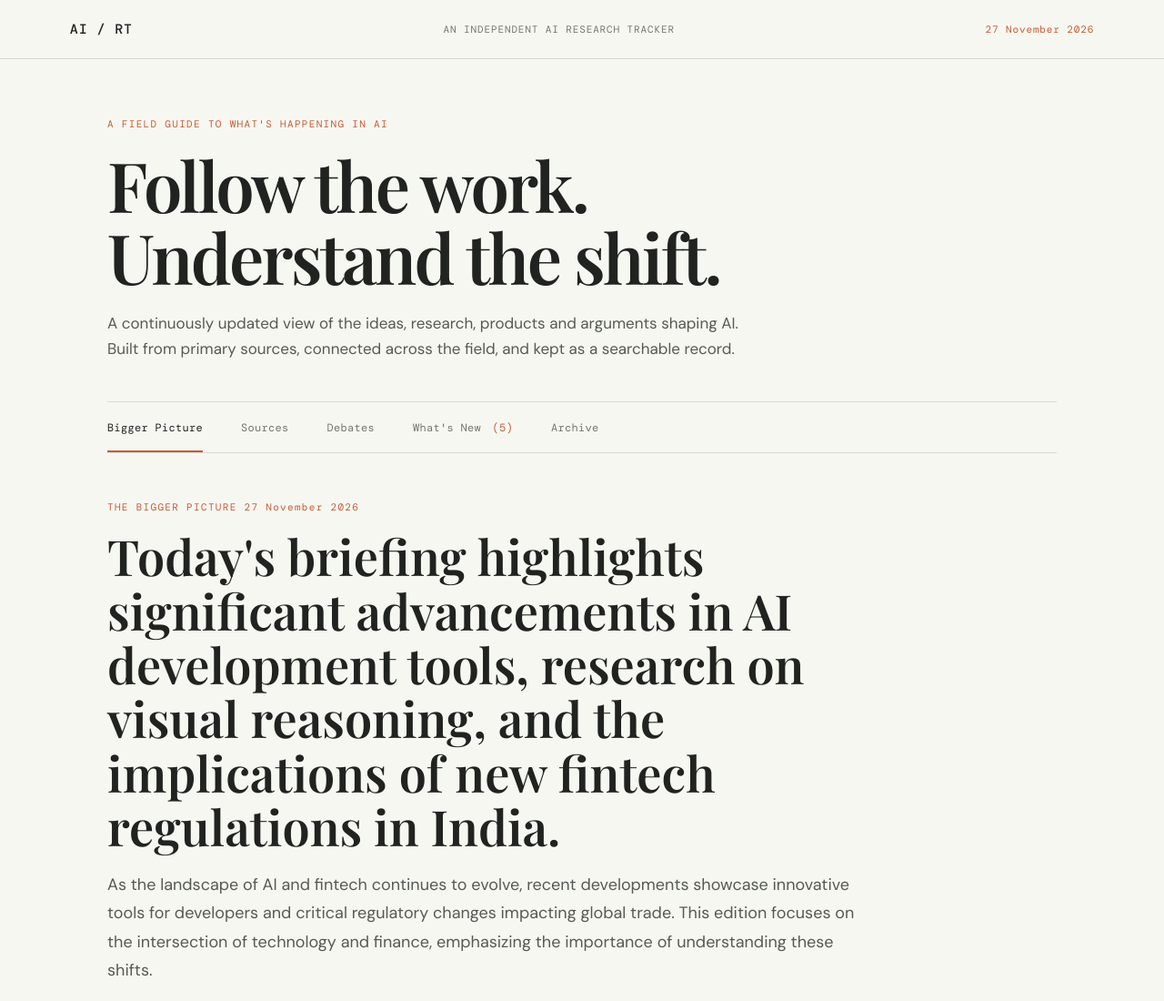
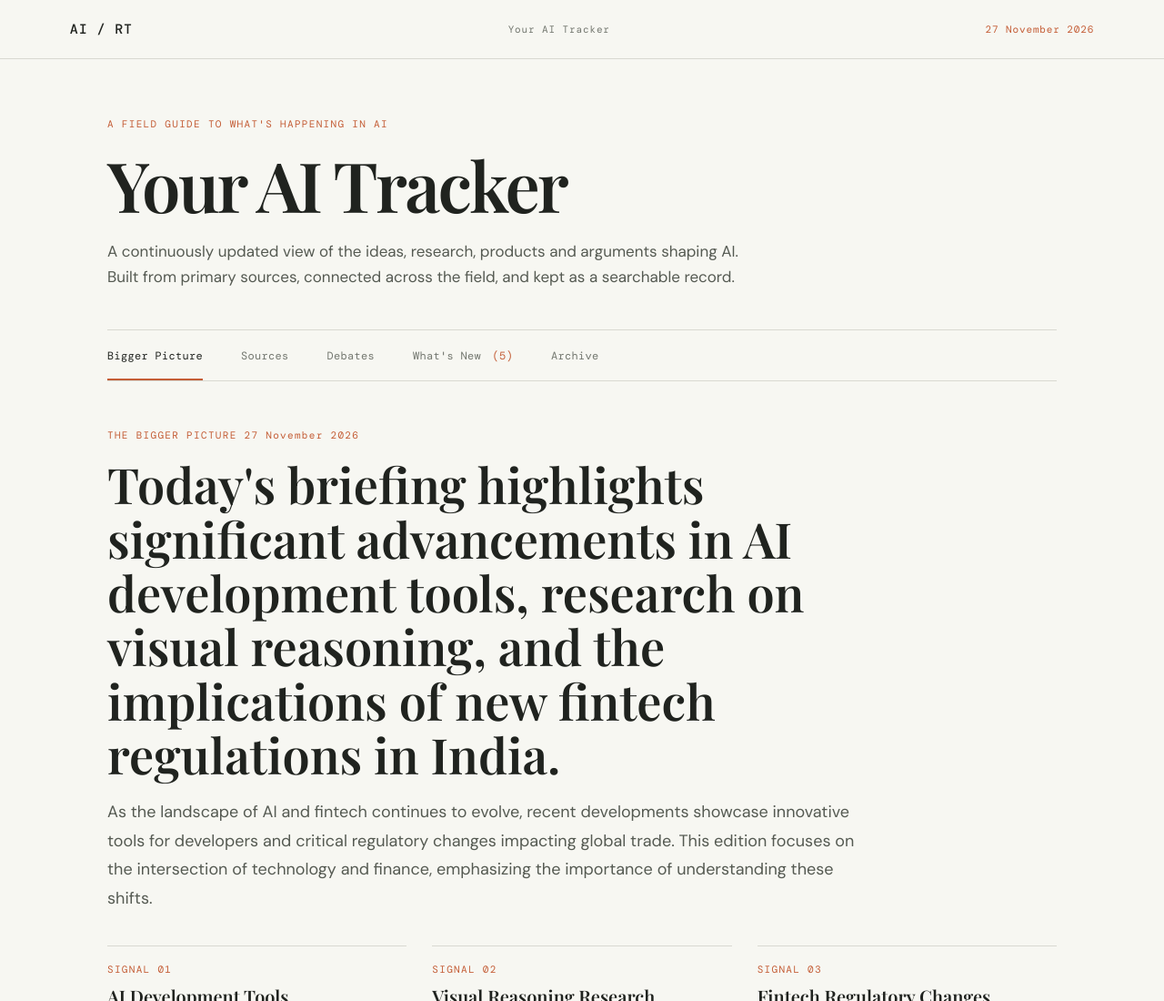
Before and after one commit to yattisoni08-dev/ai-research-tracker, a plain HTML site: page index.html in a window 1280 px wide. Shown: the top 1100 px of the page at 91% size. Drawn offline with nearby package versions, Linux system fonts and the light colour scheme.

Commit message:
Update tracker branding and Bigger picture heading

```diff
--- a/index.html
+++ b/index.html
@@ -1,14 +1,14 @@
 <!doctype html>
 <html lang="en"><head><meta charset="utf-8"><meta name="viewport" content="width=device-width,initial-scale=1"><meta name="description" content="An independent, living tracker of AI research, debates and developments."><title>AI Research Tracker</title><link rel="preconnect" href="https://fonts.googleapis.com"><link href="https://fonts.googleapis.com/css2?family=DM+Mono:wght@400;500&family=DM+Sans:wght@400;500;600;700&family=Playfair+Display:wght@500;600&display=swap" rel="stylesheet"><link rel="stylesheet" href="styles.css"></head>
 <body>
-<header class="top"><a class="brand" href="#">AI / RT</a><span>AN INDEPENDENT AI RESEARCH TRACKER</span><span id="edition"></span></header>
+<header class="top"><a class="brand" href="#">AI / RT</a><span>Your AI Tracker</span><span id="edition"></span></header>
 <main>
-<section class="masthead"><p class="eyebrow">A FIELD GUIDE TO WHAT'S HAPPENING IN AI</p><h1>Follow the work.<br>Understand the shift.</h1><p class="mast-intro">A continuously updated view of the ideas, research, products and arguments shaping AI. Built from primary sources, connected across the field, and kept as a searchable record.</p></section>
+<section class="masthead"><p class="eyebrow">A FIELD GUIDE TO WHAT'S HAPPENING IN AI</p><h1>Your AI Tracker</h1><p class="mast-intro">A continuously updated view of the ideas, research, products and arguments shaping AI. Built from primary sources, connected across the field, and kept as a searchable record.</p></section>
 <nav class="tabs" aria-label="Main sections">
 <button class="tab active" data-tab="bigger">Bigger picture</button><button class="tab" data-tab="sources">Sources</button><button class="tab" data-tab="debates">Debates</button><button class="tab" data-tab="new">What's new <span id="new-count"></span></button><button class="tab" data-tab="archive">Archive</button>
 </nav>
 <section id="bigger-panel" class="tab-panel active">
-<div class="big-hero"><p class="eyebrow">THE BIGGER PICTURE <span id="big-date"></span></p><h2 id="big-headline">Making sense of the latest developments</h2><p class="big-summary" id="big-summary"></p><div id="theme-grid" class="theme-grid"></div></div>
+<div class="big-hero"><p class="eyebrow">THE BIGGER PICTURE <span id="big-date"></span></p><h2 id="big-headline">Bigger picture</h2><p class="big-summary" id="big-summary"></p><div id="theme-grid" class="theme-grid"></div></div>
 <section class="connections-section"><p class="eyebrow">CONNECTING THE DOTS</p><h2>How the developments fit together</h2><div id="connections-list" class="connections-list"></div></section>
 <section class="watch"><p class="eyebrow">WHAT TO WATCH</p><h2>Signals to follow</h2><ul id="watch-list"></ul></section>
 </section>
```
